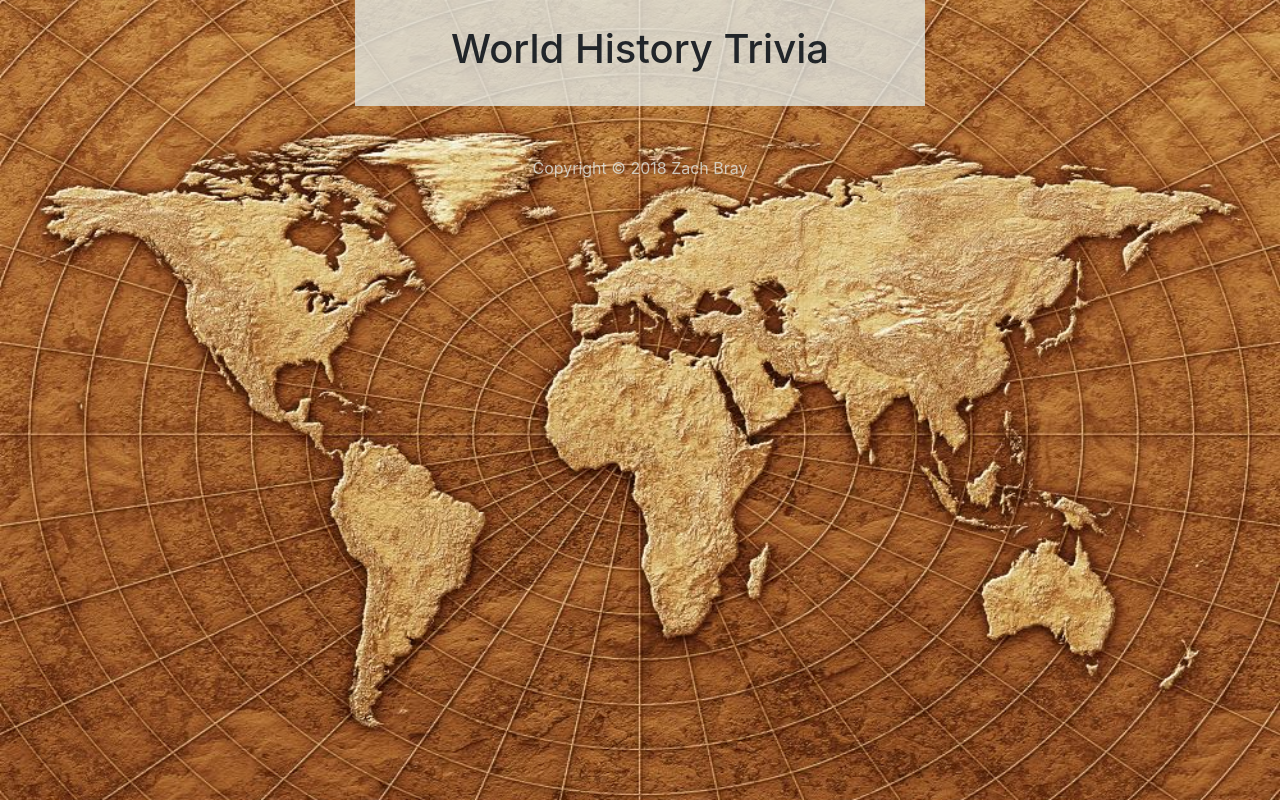
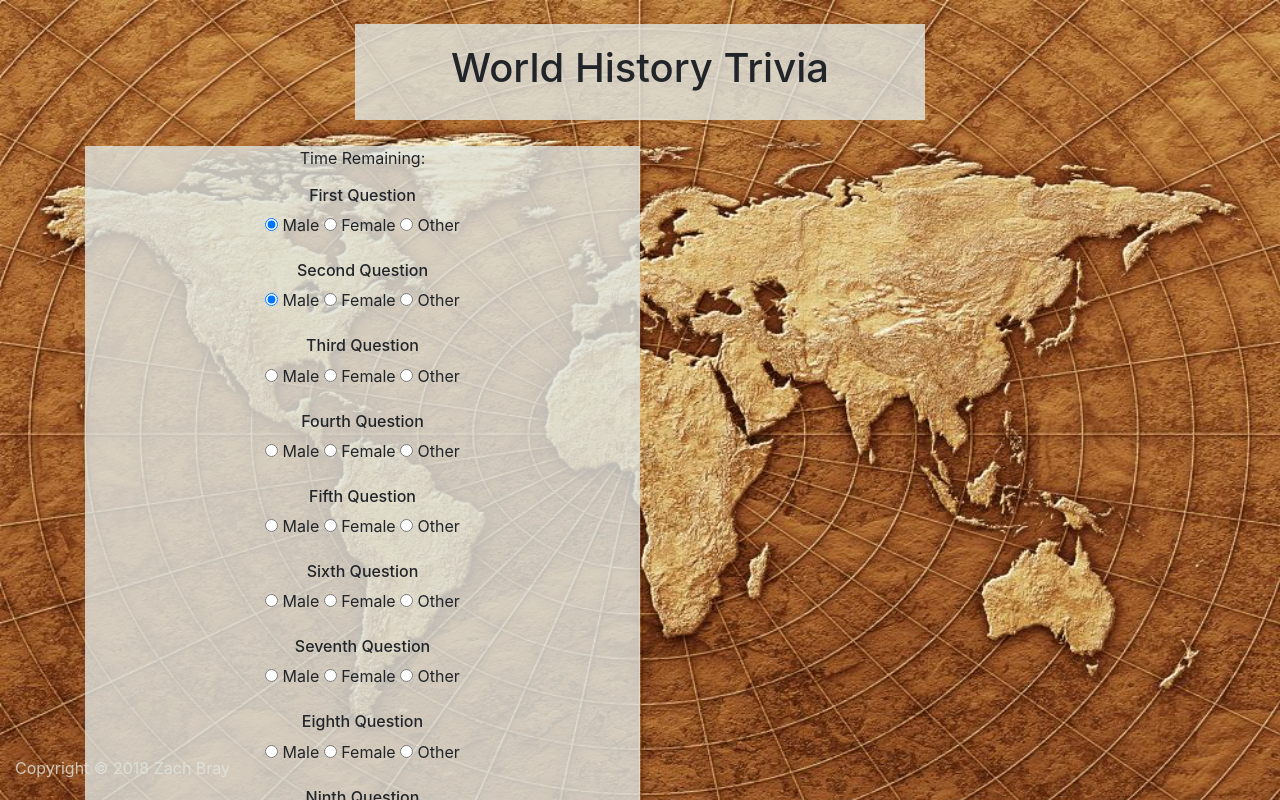
Before and after one commit to zbray/trivia-game, a plain HTML site: page index.html in a window 1280 px wide. Both pictures are taken after a click on the button "Start". Shown: the top 800 px of the page. Drawn offline with nearby package versions, Linux system fonts and the light colour scheme.

Commit message:
working on show/hide

```diff
--- a/assets/css/style.css
+++ b/assets/css/style.css
@@ -13,7 +13,7 @@ body {
 
 #startScreen{
   margin:300px, auto, auto, auto;
-  padding:25px;
+  padding:20px;
   background-color:rgba(225, 230, 225, .8);
   /* padding:300px; */
   text-align: center;
@@ -21,8 +21,9 @@ body {
 
 #gameScreen{
   padding-top: 25px;
-  display:hidden;
+  display:none;
   text-align: center;
+  margin:auto;
 }
 
 #gameText{
@@ -36,11 +37,11 @@ body {
 
 
 .footer{
-  /* position:absolute;*/
+  position:absolute;
   bottom:0;
   text-align:center;
-  padding-bottom:25px;
-  padding-top: 50px;
+  padding-bottom:20px;
+  padding-top: 50px, 25px;
   color:rgba(225, 230, 225, .8);
   /* clear: both; */
 
--- a/assets/javascript/app.js
+++ b/assets/javascript/app.js
@@ -6,14 +6,12 @@ $(document).ready(function(){
   var unansweredCounter;
   var timeRemaining;
 
-//Displays quiz content and starts countdown when user clicks start
+//Displays quiz content, and starts countdown, hides start button when user clicks start
 $("#startButton").click(function(){
-  $("#gameScreen, #startButton").fadeToggle(1);
+  $("#startButton").hide();
+  $("#gameScreen").show();
 });
 
-// Hide the start button
-// Display the questions
-// Start the timer
 
 
 // //Submit button hides the game, displays results and displays reset button
--- a/index.html
+++ b/index.html
@@ -14,6 +14,7 @@
   <div class="container">
 
       <!--Starting Screen-->
+      <div class="row"><br></div>
     <div class="row">
       <div class="col-md-3"></div>
       <div class="col-md-6" id="startScreen">
@@ -46,15 +47,15 @@
         <div id="qThree">
           <h6>Third Question</h6>
           <form class = "choices">
-            <input type="radio" value="male" checked> Male
-            <input type="radio" value="female"> Female
-            <input type="radio" value="other"> Other
+            <input type="radio"> Male
+            <input type="radio" value="correct"> Female
+            <input type="radio"> Other
           </form><br>
         </div>
         <div id="qFour">
-          <p>Fourth Question</p>
+          <h6>Fourth Question</h6>
           <form class = "choices">
-            <input type="radio" value="male" checked> Male
+            <input type="radio" value="male"> Male
             <input type="radio" value="female"> Female
             <input type="radio" value="other"> Other
           </form><br>
@@ -62,7 +63,7 @@
         <div id="qFive">
           <h6>Fifth Question</h6>
           <form class = "choices">
-              <input type="radio" value="male" checked> Male
+              <input type="radio" value="male"> Male
               <input type="radio" value="female"> Female
               <input type="radio" value="other"> Other
             </form><br>
@@ -70,7 +71,7 @@
         <div id="qSix">
           <h6>Sixth Question</h6>
           <form class = "choices">
-            <input type="radio" value="male" checked> Male
+            <input type="radio" value="male"> Male
             <input type="radio" value="female"> Female
             <input type="radio" value="other"> Other
           </form><br>
@@ -78,10 +79,34 @@
         <div id="qSeven">
           <h6>Seventh Question</h6>
           <form class = "choices">
-              <input type="radio" value="male" checked> Male
+              <input type="radio" value="male"> Male
               <input type="radio" value="female"> Female
               <input type="radio" value="other"> Other
             </form><br>
+        </div>
+        <div id="qEight">
+          <h6>Eighth Question</h6>
+          <form class = "choices">
+            <input type="radio"> Male
+            <input type="radio" value="correct"> Female
+            <input type="radio"> Other
+          </form><br>
+        </div>
+        <div id="qNine">
+          <h6>Ninth Question</h6>
+          <form class = "choices">
+            <input type="radio"> Wrong
+            <input type="radio"> Wrong
+            <input type="radio" value="correct"> Correct
+          </form><br>
+        </div>
+        <div id="qTen">
+          <h6>Tenth Question</h6>
+          <form class = "choices">
+            <input type="radio"> Wrong
+            <input type="radio" value="correct"> Correct
+            <input type="radio"> Wrong
+          </form><br>
         </div>
         <button id="submitButton">Submit</button>
       </div>
```
